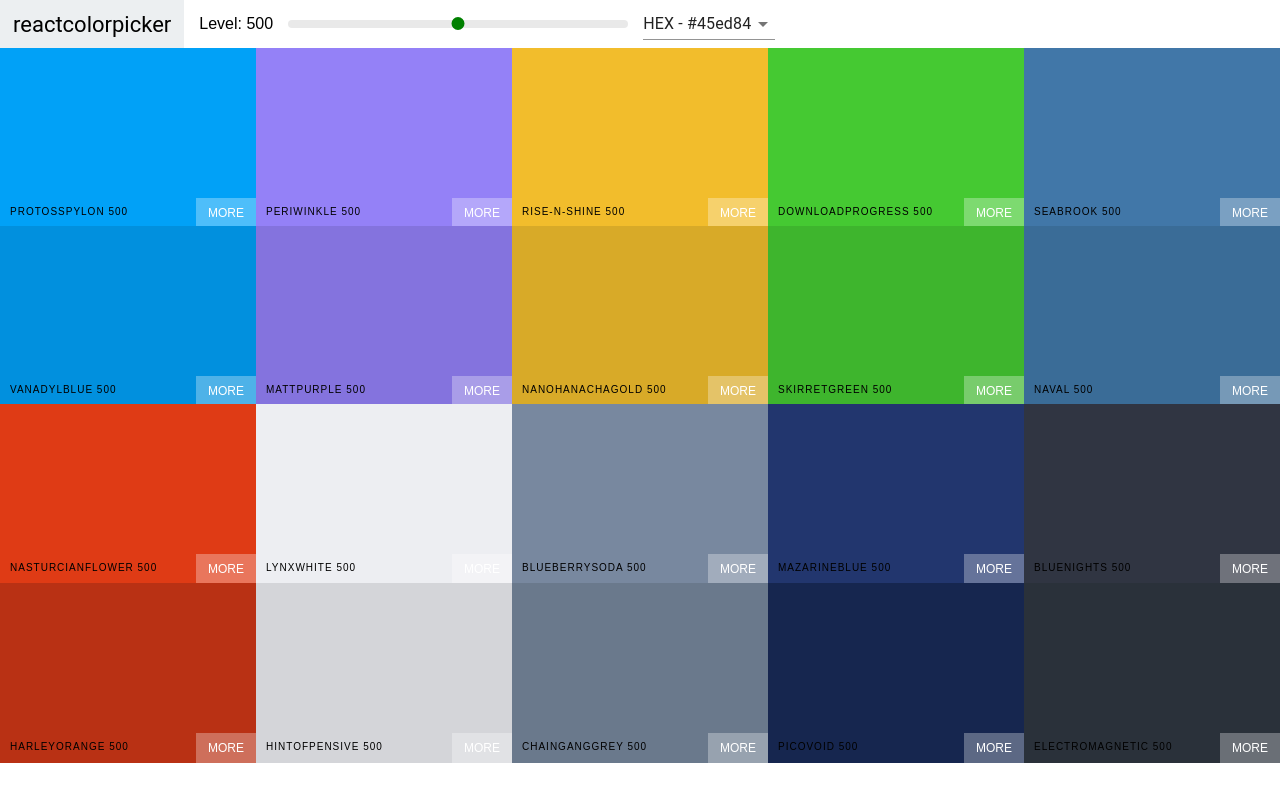
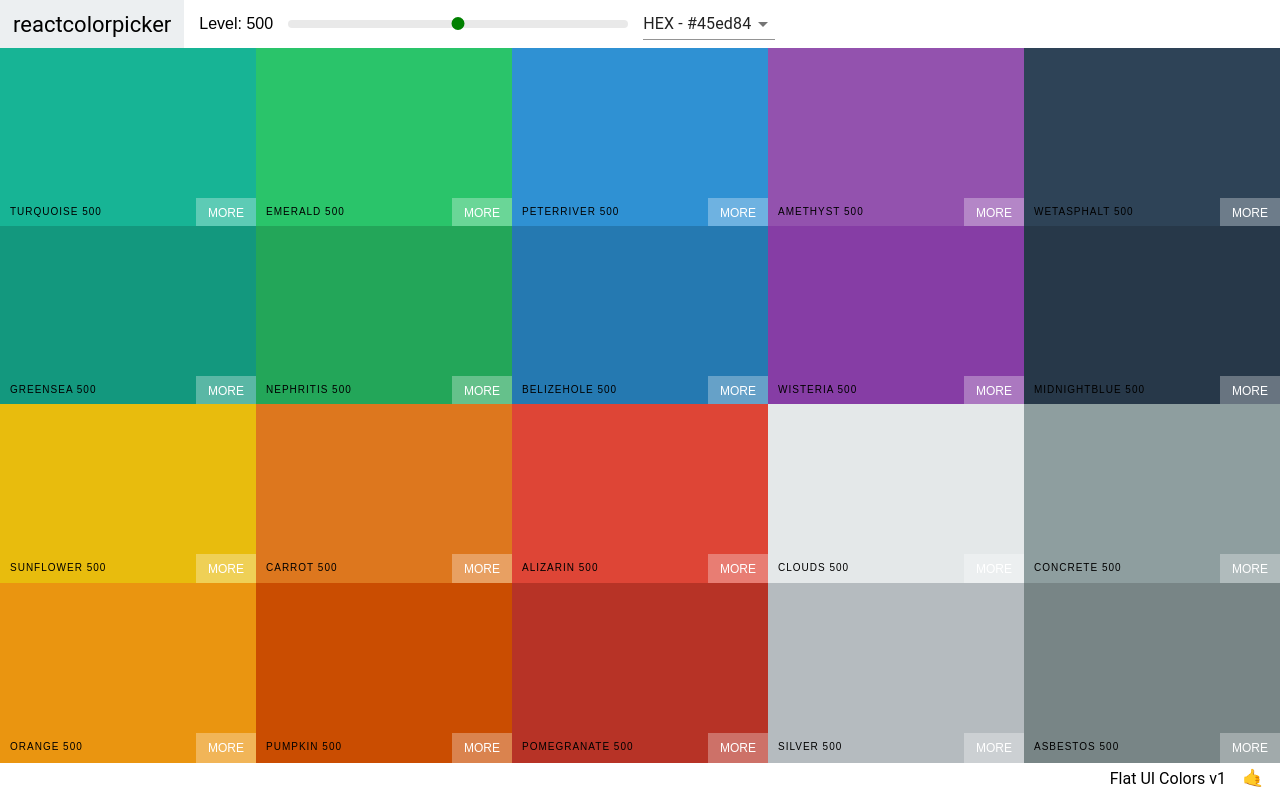
Before and after one commit to SantosBright/React-colors-app, a React (Create React App) app: page /palette/flat-ui-colors-american in a window 1280 px wide. Built offline with nearby package versions, Linux system fonts and the light colour scheme.

Commit message:
add palettte footer

```diff
--- a/src/App.js
+++ b/src/App.js
@@ -6,7 +6,7 @@ import { generatePalette } from './colorHelpers';
 class App extends Component {
     render() {
         return (
-            <Palette palette={generatePalette(seedColors[5])} />
+            <Palette palette={generatePalette(seedColors[1])} />
         );
     }
 }
--- a/src/Navbar.js
+++ b/src/Navbar.js
@@ -2,6 +2,9 @@ import React, { Component } from 'react';
 // import { Link } from 'react-router-dom';
 import Select from '@material-ui/core/Select';
 import MenuItem from '@material-ui/core/MenuItem';
+import Snackbar from '@material-ui/core/Snackbar';
+import IconButton from '@material-ui/core/IconButton';
+import CloseIcon from '@material-ui/icons/Close';
 import Slider from 'rc-slider';
 import 'rc-slider/assets/index.css';
 import './Navbar.css';
@@ -9,12 +12,16 @@ import './Navbar.css';
 class Navbar extends Component {
     constructor(props){
         super(props);
-        this.state = { colorFormat: 'hex' };
+        this.state = { colorFormat: 'hex', showing: false };
     }
 
-    handleChange = e => {
-        this.setState({ colorFormat: e.target.value });
+    handleFormatChange = e => {
+        this.setState({ colorFormat: e.target.value, showing: true });
         this.props.handleChange(e.target.value);
+    }
+
+    closeSnackbar = () => {
+        this.setState({ showing: false });
     }
 
     render() {
@@ -37,12 +44,32 @@ class Navbar extends Component {
                     </div>
                 </div>
                 <div className="select-container">
-                    <Select value={this.state.colorFormat} onChange={this.handleChange} >
+                    <Select value={this.state.colorFormat} onChange={this.handleFormatChange} >
                         <MenuItem value="hex">HEX - #45ed84</MenuItem>
                         <MenuItem value="rgb">RGB - rgb(255,80,1)</MenuItem>
                         <MenuItem value="rgba">RGBA - rgba(201,209,30,0.8)</MenuItem>
                     </Select>
                 </div>
+                <Snackbar
+                    anchorOrigin={{vertical: 'bottom', horizontal: 'left'}}
+                    open={this.state.showing}
+                    autoHideDuration={3000}
+                    message={<span>Format Changed To {this.state.colorFormat.toUpperCase()} </span>}
+                    ContentProps={{
+                        "aria-describedby": "message-id"
+                    }}
+                    onClose={() => this.setState({ showing: false })}
+                    action={[
+                        <IconButton
+                            onClick={this.closeSnackbar}
+                            color="inherit"
+                            key="close"
+                            aria-label="close"
+                        >
+                            <CloseIcon />
+                        </IconButton>
+                    ]}
+                />
             </header>
         )
     }
--- a/src/Palette.css
+++ b/src/Palette.css
@@ -1,7 +1,21 @@
 .Palette{
     height: 100vh;
     overflow: hidden;
+    display: flex;
+    flex-direction: column;
 }
 .Palette-colors{
     height: 90%;
 }
+.Palette-footer{
+    background-color: white;
+    display: flex;
+    justify-content: flex-end;
+    align-items: center;
+    font-weight: 400;
+    font-family: Roboto;
+}
+.emoji{
+    font-size: 1.1rem;
+    margin: 0 1rem;
+}
--- a/src/Palette.js
+++ b/src/Palette.js
@@ -19,9 +19,10 @@ class Palette extends Component {
 
     render() {
         const { level, colorFormat } = this.state;
-        const { colors } = this.props.palette;
+        const { colors, paletteName, emoji } = this.props.palette;
         const colorBoxes = colors[level].map(color => (
             <ColorBox
+                key={color.id}
                 background={color[colorFormat]}
                 name={color.name}
             />
@@ -35,7 +36,10 @@ class Palette extends Component {
                     handleChange={this.changeFormat}
                 />
                 <div className="Palette-colors">{colorBoxes}</div>
-                {/* footer enventually*/}
+                <footer className="Palette-footer">
+                    { paletteName }
+                    <span className="emoji">{emoji}</span>
+                </footer>
             </div>
         );
     }
```
